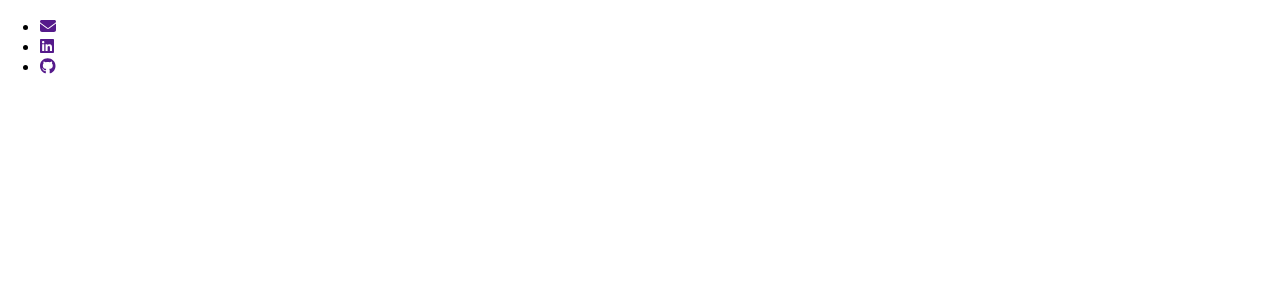
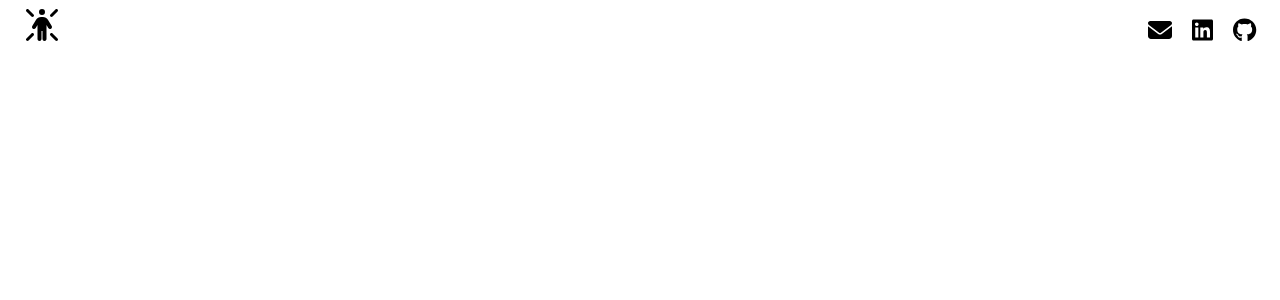
Before and after one commit to NicklasSoderlund/Portfolio, a React (Create React App) app: page / in a window 1280 px wide. Shown: the top 300 px of the page. Built offline with nearby package versions, Linux system fonts and the light colour scheme.

Commit message:
some header styling

```diff
--- a/package.json
+++ b/package.json
@@ -43,5 +43,8 @@
       "last 1 firefox version",
       "last 1 safari version"
     ]
+  },
+  "devDependencies": {
+    "sass": "^1.58.3"
   }
 }
--- a/src/App.css
+++ /dev/null
@@ -1,38 +0,0 @@
-.App {
-  text-align: center;
-}
-
-.App-logo {
-  height: 40vmin;
-  pointer-events: none;
-}
-
-@media (prefers-reduced-motion: no-preference) {
-  .App-logo {
-    animation: App-logo-spin infinite 20s linear;
-  }
-}
-
-.App-header {
-  background-color: #282c34;
-  min-height: 100vh;
-  display: flex;
-  flex-direction: column;
-  align-items: center;
-  justify-content: center;
-  font-size: calc(10px + 2vmin);
-  color: white;
-}
-
-.App-link {
-  color: #61dafb;
-}
-
-@keyframes App-logo-spin {
-  from {
-    transform: rotate(0deg);
-  }
-  to {
-    transform: rotate(360deg);
-  }
-}
--- a/src/App.tsx
+++ b/src/App.tsx
@@ -1,5 +1,5 @@
 import React from 'react';
-import './App.css';
+import './App.scss';
 import { Header } from './components/Header/Header';
 
 function App() {
@@ -7,9 +7,9 @@ function App() {
 
     <main>
 
-      <header>
+
          <Header></Header>
-      </header>
+
 
 
 
--- a/src/components/Header/Header.scss
+++ b/src/components/Header/Header.scss
@@ -0,0 +1,33 @@
+header {
+  display: flex;
+  padding: 0;
+  margin: 0;
+  align-items: space-between;
+  justify-content: space-between;
+  width: 100vw;
+
+    #navbar {
+        padding: 1em 1.5em 0 0;
+        ul {
+
+            padding: 0;
+            margin: 0;
+            display: flex;
+            list-style-type: none;
+            gap: 20px;
+            font-size: 1.5em;
+
+            a {
+                text-decoration: none;
+                color: black;
+            }
+
+        }
+    }
+
+}
+
+#cornerIcon {
+    font-size: 2em;
+    padding: 0.2em 0 0 0.8em;
+}
--- a/src/components/Header/Header.tsx
+++ b/src/components/Header/Header.tsx
@@ -1,26 +1,28 @@
 import { FontAwesomeIcon } from "@fortawesome/react-fontawesome";
-import { faEnvelope } from "@fortawesome/free-solid-svg-icons";
+import { faEnvelope, faPersonRays } from "@fortawesome/free-solid-svg-icons";
 import { faLinkedin, faGithub } from "@fortawesome/free-brands-svg-icons";
-
+import "./header.scss";
 
 export function Header() {
 
     const linkedInIcon = <FontAwesomeIcon icon={faLinkedin}/>
     const mailIcon = <FontAwesomeIcon icon={faEnvelope}/>
     const gitHubIcon = <FontAwesomeIcon icon={faGithub}/>
+    const cornerIcon = <FontAwesomeIcon icon={faPersonRays}/>
 
     return (
-    <>
-    <div></div>
-    <div>
+    <header>
+    <div id="cornerIcon">
+        <span>{cornerIcon}</span>
+    </div>
+    <div id="navbar">
         <ul>
             <li><a href="">{mailIcon}</a></li>
             <li><a href="">{linkedInIcon}</a></li>
             <li><a href="">{gitHubIcon}</a></li>
         </ul>
     </div>
-    </>
-
+   </header>
 
      )
 }
--- a/src/index.tsx
+++ b/src/index.tsx
@@ -1,6 +1,6 @@
 import React from 'react';
 import ReactDOM from 'react-dom/client';
-import './index.css';
+import './index.scss';
 import App from './App';
 import reportWebVitals from './reportWebVitals';
 
```
Also changed, not shown: src/App.scss (added), src/index.scss (renamed from src/index.css), 1 other file (tests, documents, lock files or other folders).
